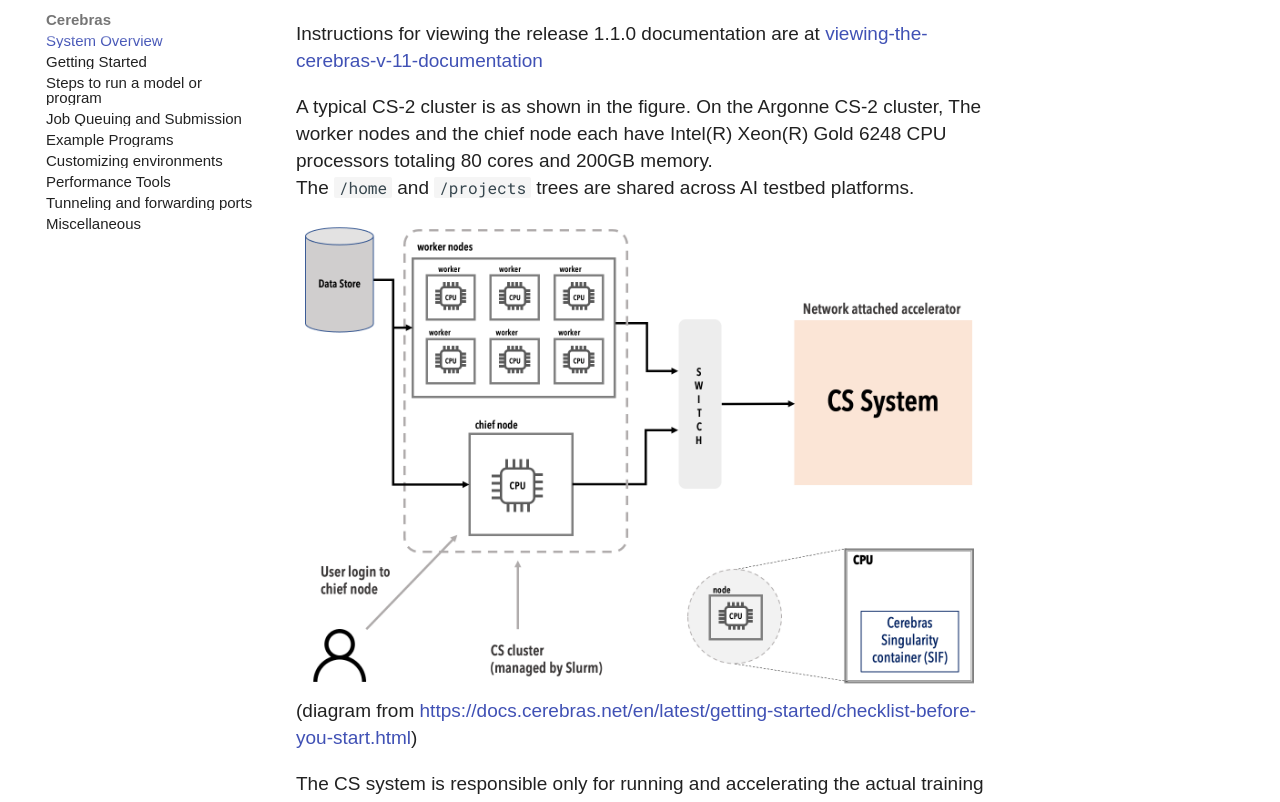
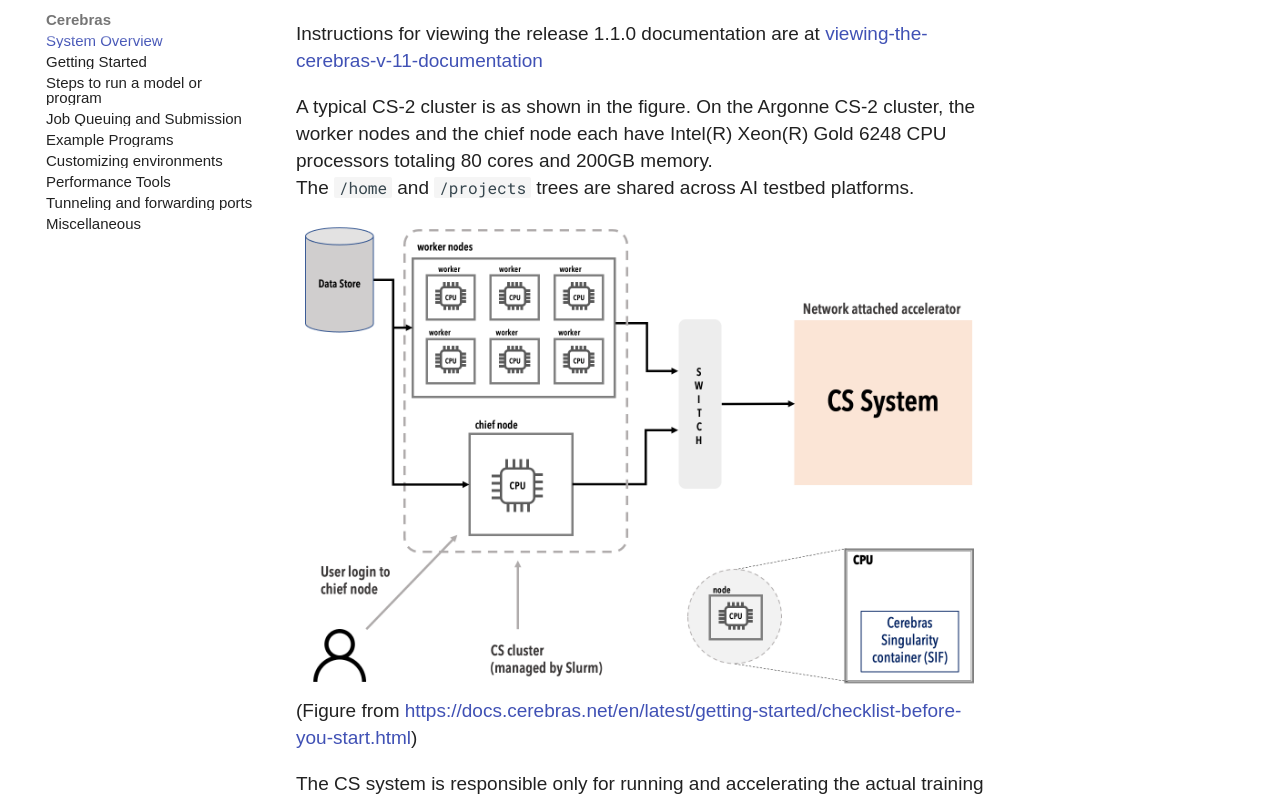
Before and after one commit to argonne-lcf/ai-testbed-userdocs, an MkDocs documentation site: the page built from docs/cerebras/System-Overview.md, in a window 1280 px wide and 1400 px high, scrolled down 430 px. Shown: the part 164-966 px from the top of the window. Built offline with MkDocs 1.6.1 and Material for MkDocs 9.7.7, drawn with Linux system fonts in a browser that asks for light colours; some web fonts are replaced; comment, search, counter and statistics services are not loaded; some of the changed text lies outside the part shown.

Commit message:
minor typos

```diff
--- a/docs/cerebras/System-Overview.md
+++ b/docs/cerebras/System-Overview.md
@@ -8,11 +8,11 @@
 
 Instructions for viewing the release 1.1.0 documentation are at [viewing-the-cerebras-v-11-documentation](Miscellaneous.md#viewing-the-cerebras-v-11-documentation)
 
-A typical CS-2 cluster is as shown in the figure. On the Argonne CS-2 cluster, The worker nodes and the chief node each have Intel(R) Xeon(R) Gold 6248 CPU processors totaling 80 cores and 200GB memory.<br>
+A typical CS-2 cluster is as shown in the figure. On the Argonne CS-2 cluster, the worker nodes and the chief node each have Intel(R) Xeon(R) Gold 6248 CPU processors totaling 80 cores and 200GB memory.<br>
 The `/home` and `/projects` trees are shared across AI testbed platforms.
 
-![CS-2 cluster diagram](./cs-getting-started.png)
-(diagram from
+![CS-2 cluster figure](./cs-getting-started.png)
+(Figure from
 [https://docs.cerebras.net/en/latest/getting-started/checklist-before-you-start.html](https://docs.cerebras.net/en/latest/getting-started/checklist-before-you-start.html))
 
 
@@ -23,4 +23,4 @@
 
 ![Programming model](./compile-vs-run.png)
 <!---https://docs.cerebras.net/en/latest/_images/compile-vs-run.png-->
-(diagram from [https://docs.cerebras.net/en/latest/cerebras-basics/how-cerebras-works.html](https://docs.cerebras.net/en/latest/cerebras-basics/how-cerebras-works.html))
+(Figure from [https://docs.cerebras.net/en/latest/cerebras-basics/how-cerebras-works.html](https://docs.cerebras.net/en/latest/cerebras-basics/how-cerebras-works.html))
```
